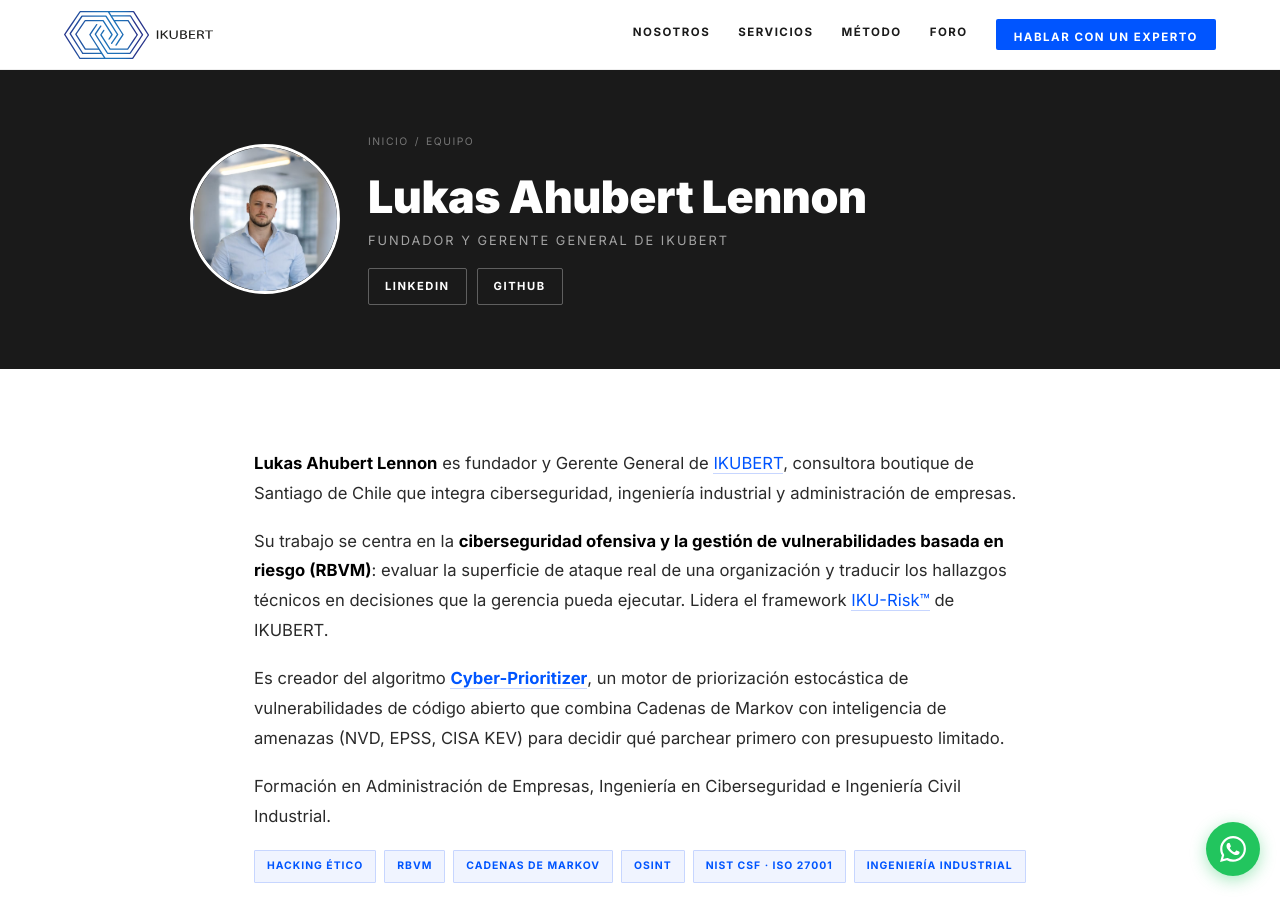
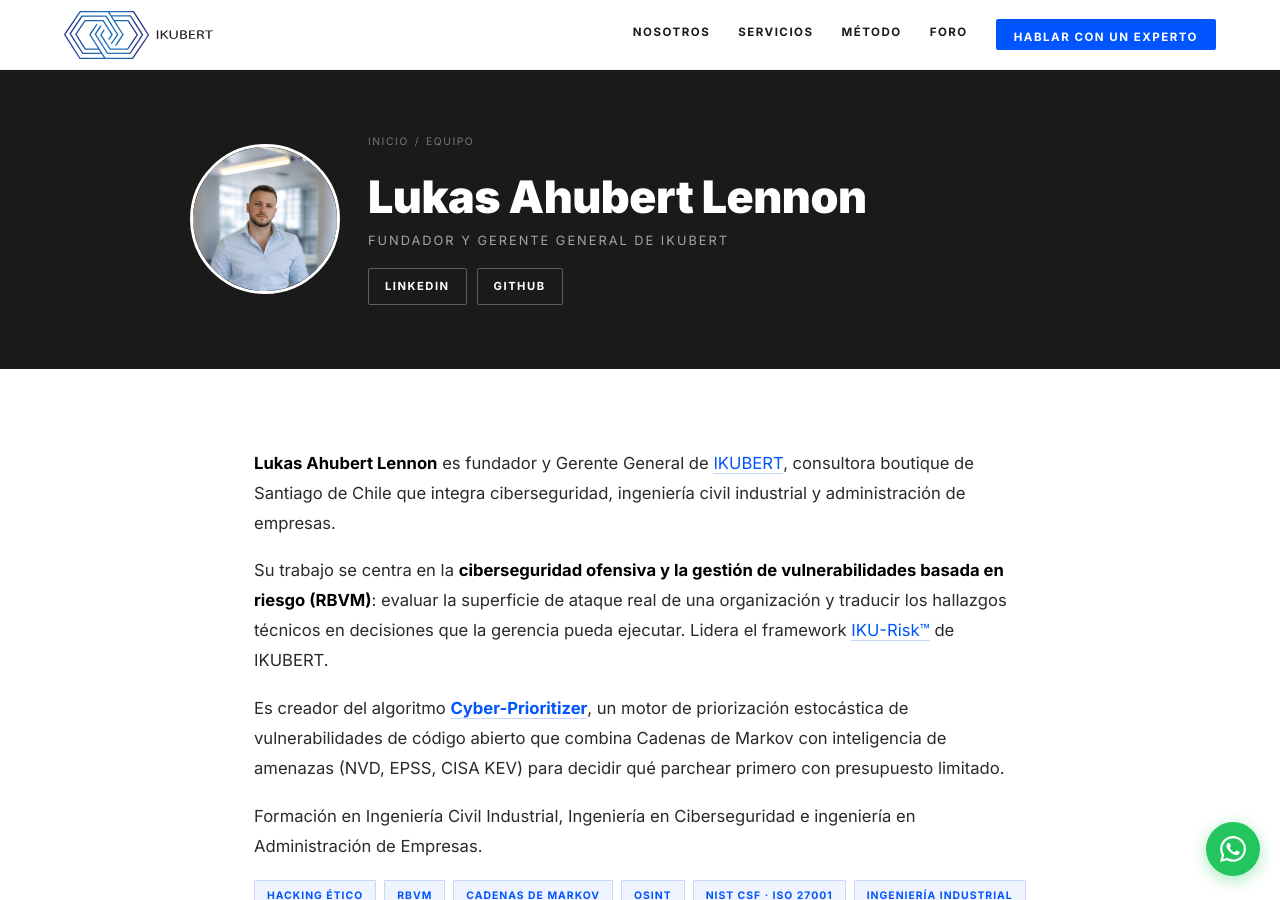
Before and after one commit to IKUBERT/ikubert.github.io, a Jekyll site: the page built from equipo/lukas-ahubert-lennon.md, in a window 1280 px wide and 900 px high. Built offline with Jekyll 4.4.1, drawn with Linux system fonts in a browser that asks for light colours.

Commit message:
Update educational background and job description

```diff
--- a/equipo/lukas-ahubert-lennon.md
+++ b/equipo/lukas-ahubert-lennon.md
@@ -9,13 +9,13 @@
 
 <!-- ✏️ REVISAR: biografía redactada como borrador. Ajusta títulos y formación a tu gusto. -->
 
-**Lukas Ahubert Lennon** es fundador y Gerente General de [IKUBERT](/), consultora boutique de Santiago de Chile que integra ciberseguridad, ingeniería industrial y administración de empresas.
+**Lukas Ahubert Lennon** es fundador y Gerente General de [IKUBERT](/), consultora boutique de Santiago de Chile que integra ciberseguridad, ingeniería civil industrial y administración de empresas.
 
 Su trabajo se centra en la **ciberseguridad ofensiva y la gestión de vulnerabilidades basada en riesgo (RBVM)**: evaluar la superficie de ataque real de una organización y traducir los hallazgos técnicos en decisiones que la gerencia pueda ejecutar. Lidera el framework [IKU-Risk™](/servicios/diagnostico-digital) de IKUBERT.
 
 Es creador del algoritmo **[Cyber-Prioritizer](/foro/cyber-prioritizer-priorizacion-estocastica-vulnerabilidades/)**, un motor de priorización estocástica de vulnerabilidades de código abierto que combina Cadenas de Markov con inteligencia de amenazas (NVD, EPSS, CISA KEV) para decidir qué parchear primero con presupuesto limitado.
 
-Formación en Administración de Empresas, Ingeniería en Ciberseguridad e Ingeniería Civil Industrial.
+Formación en Ingeniería Civil Industrial, Ingeniería en Ciberseguridad e ingeniería en Administración de Empresas.
 
 <div class="chip-row">
   <span class="chip">Hacking ético</span>
```
